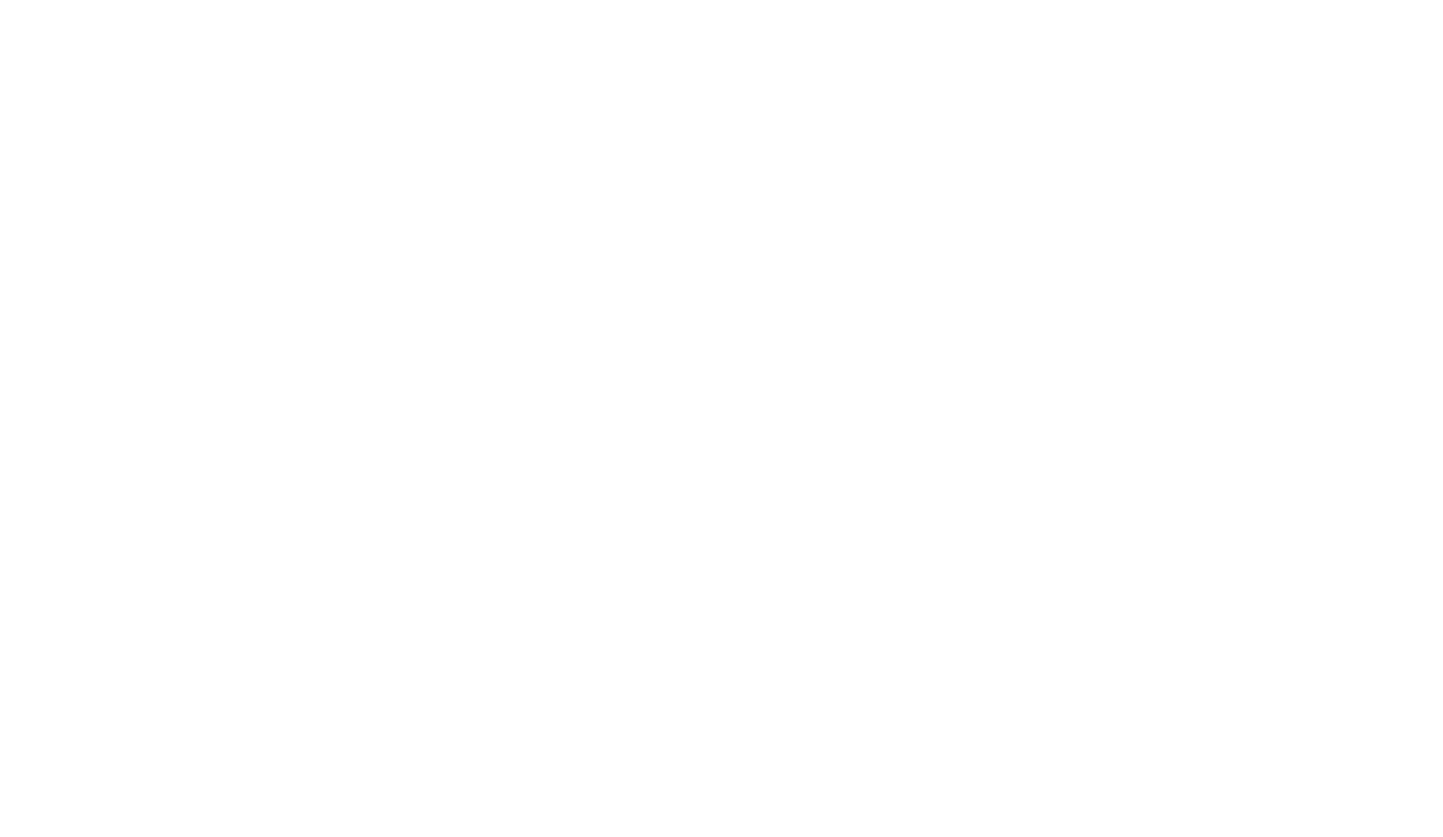
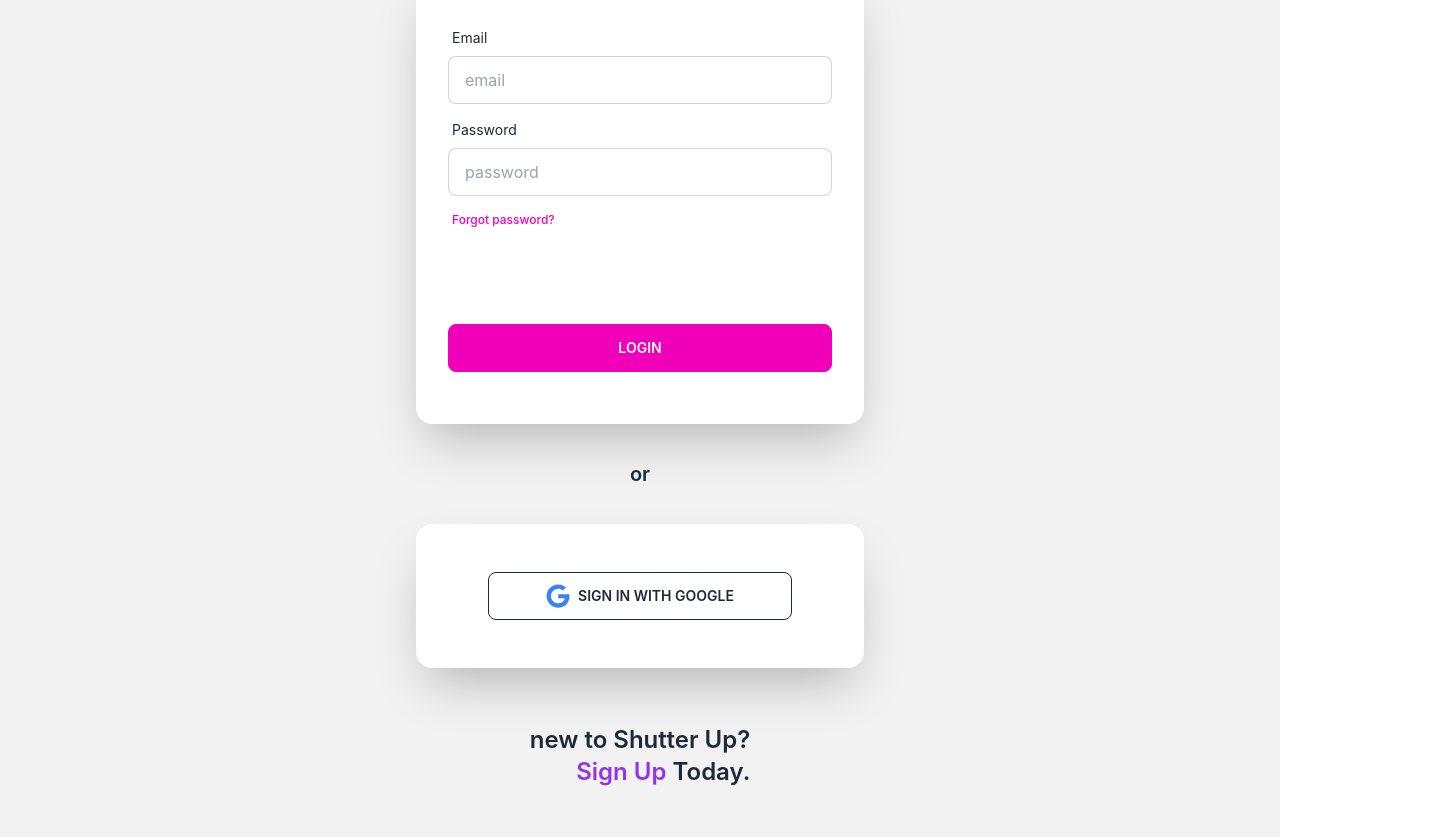
Before and after one commit to 17-35060-2Akash/shutter-up-client-side-assignment-11, a React (Create React App) app: page /login in a window 1280 px wide. Before the commit this address had no page. Shown: the part 260-1097 px from the top of the page, 1443 px wide, since content can reach past the window. Before the commit the page ends 800 px from the top, so only its background shows below. Built offline with nearby package versions, Linux system fonts and the light colour scheme.

Commit message:
login and signin form done

```diff
--- /dev/null
+++ b/src/Pages/Login/Login.js
@@ -0,0 +1,77 @@
+import React, { useState } from 'react';
+import { Link } from 'react-router-dom';
+import SocialLogin from '../Shared/SocialLogin/SocialLogin';
+
+
+const Login = () => {
+    const [fieldValue, setFieldValue] = useState({});
+
+    const handleOnSubmit = event => {
+        event.preventDefault();
+        console.log(fieldValue.email, fieldValue.password);
+
+    }
+
+    const handleOnChange = event => {
+        const field = event.target.name;
+        const value = event.target.value;
+
+        const newFieldValue = { ...fieldValue };
+        newFieldValue[field] = value;
+        setFieldValue(newFieldValue);
+
+
+    };
+
+    const handlegoogleform = event => {
+        event.preventDefault();
+    };
+
+    return (
+        <div className="hero min-h-screen bg-base-200">
+            <div className="hero-content flex-col lg:flex-col">
+                <div className="text-center lg:text-left">
+                    <h1 className="text-4xl font-bold py-10 text-secondary">Login Here!</h1>
+                </div>
+                <form onSubmit={handleOnSubmit} className="card  w-full max-w-md shadow-2xl bg-base-100" style={{ width: '28rem', height: '28rem' }}>
+                    <div className="card-body mt-3">
+                        <div className="form-control">
+                            <label className="label">
+                                <span className="label-text">Email</span>
+                            </label>
+                            <input onChange={handleOnChange} type="email" name='email' placeholder="email" className="input input-bordered" required />
+                        </div>
+                        <div className="form-control">
+                            <label className="label">
+                                <span className="label-text">Password</span>
+                            </label>
+                            <input onChange={handleOnChange} type="password" name='password' placeholder="password" className="input input-bordered" required />
+                            <label className="label pt-4">
+                                <a href="/login" className="label-text-alt link link-hover text-secondary font-medium">Forgot password?</a>
+                            </label>
+                        </div>
+                        <div className="form-control mt-20">
+                            <button type='submit' className="btn btn-secondary">Login</button>
+                        </div>
+                    </div>
+                </form>
+                <p className='text-center py-5 font-semibold text-xl'>or</p>
+
+                <form onSubmit={handlegoogleform} className="card  w-full max-w-md shadow-2xl bg-base-100" style={{ width: '', height: '' }}>
+                    <div className="card-body my-4">
+                        <SocialLogin></SocialLogin>
+                    </div>
+                </form>
+
+                <div className='py-10'>
+                    <p className='text-2xl font-semibold text-end'>new to Shutter Up? <br /><Link className='text-purple-600' to='/register'>
+                        Sign Up</Link> Today.</p>
+                </div>
+
+
+            </div>
+        </div>
+    );
+};
+
+export default Login;
--- a/src/Pages/Shared/Header/Header.js
+++ b/src/Pages/Shared/Header/Header.js
@@ -8,7 +8,7 @@ const Header = () => {
         <li className='font-semibold'><Link to='/'>My Reviews</Link></li>
         <li className='font-semibold'><Link to='/'>Add Service</Link></li>
         <li className='font-semibold'><Link to='/'>Blog</Link></li>
-        <li className='font-semibold'><Link to='/'>Login</Link></li>
+        <li className='font-semibold'><Link to='/login'>Login</Link></li>
         {/* {
             user?.email ?
                 <>
--- /dev/null
+++ b/src/Pages/Shared/SocialLogin/SocialLogin.js
@@ -0,0 +1,23 @@
+import { GoogleAuthProvider } from 'firebase/auth';
+import React, { useContext } from 'react';
+import { FaGoogle } from "react-icons/fa";
+import { Link } from 'react-router-dom';
+
+
+const SocialLogin = () => {
+
+
+    const handleGoogleSignIn = () => {
+
+    }
+
+    return (
+        <div className=''>
+            <div className='mx-10  '>
+                <button onClick={handleGoogleSignIn} className='btn btn-outline w-full py-2'><FaGoogle className='text-2xl mr-2 text-blue-500'></FaGoogle> Sign In with Google</button>
+            </div>
+        </div>
+    );
+};
+
+export default SocialLogin;
--- /dev/null
+++ b/src/Pages/SignUp/SignUp.js
@@ -0,0 +1,88 @@
+import React, { useState } from 'react';
+import { Link } from 'react-router-dom';
+import SocialLogin from '../Shared/SocialLogin/SocialLogin';
+
+const SignUp = () => {
+    const [fieldValue, setFieldValue] = useState({});
+
+
+    const handleOnSubmit = event => {
+        event.preventDefault();
+        console.log(fieldValue.name, fieldValue.photoURL, fieldValue.email, fieldValue.password);
+
+
+
+    };
+
+    const handleOnChange = event => {
+        const field = event.target.name;
+        const value = event.target.value;
+
+        const newFieldValue = { ...fieldValue };
+        newFieldValue[field] = value;
+        setFieldValue(newFieldValue);
+
+
+    };
+
+    const handlegoogleform = event => {
+        event.preventDefault();
+    };
+
+    return (
+        <div className="hero min-h-screen bg-base-200">
+            <div className="hero-content flex-col lg:flex-col">
+                <div className="text-center lg:text-left">
+                    <h1 className="text-4xl font-bold py-10 text-purple-600">Sign Up</h1>
+                </div>
+                <form onSubmit={handleOnSubmit} className="card  w-full max-w-md shadow-2xl bg-base-100" style={{ width: '28rem', height: '36rem' }}>
+                    <div className="card-body">
+                        <div className="form-control">
+                            <label className="label">
+                                <span className="label-text">Name</span>
+                            </label>
+                            <input onChange={handleOnChange} type="text" name='name' placeholder="name" className="input input-bordered" />
+                        </div>
+                        <div className="form-control">
+                            <label className="label">
+                                <span className="label-text">Photo URL</span>
+                            </label>
+                            <input onChange={handleOnChange} type="text" name='photoURL' placeholder="photo URL" className="input input-bordered" />
+                        </div>
+                        <div className="form-control">
+                            <label className="label">
+                                <span className="label-text">Email</span>
+                            </label>
+                            <input onChange={handleOnChange} type="email" name='email' placeholder="email" className="input input-bordered" required />
+                        </div>
+                        <div className="form-control">
+                            <label className="label">
+                                <span className="label-text">Password</span>
+                            </label>
+                            <input onChange={handleOnChange} type="password" name='password' placeholder="password" className="input input-bordered" required />
+
+                        </div>
+                        <div className="form-control mt-20">
+                            <button type='submit' className="btn btn-primary">Login</button>
+                        </div>
+                    </div>
+                </form>
+
+                <p className='text-center py-5 font-semibold text-xl'>or</p>
+
+                <form onSubmit={handlegoogleform} className="card  w-full max-w-md shadow-2xl bg-base-100" style={{ width: '', height: '' }}>
+                    <div className="card-body my-4">
+                        <SocialLogin></SocialLogin>
+                    </div>
+                </form>
+
+                <div className='py-10'>
+                    <p className='text-2xl font-semibold'>Already have an account? <br /><Link className='text-secondary' to='/login'>
+                        Login</Link> Here.</p>
+                </div>
+            </div>
+        </div>
+    );
+};
+
+export default SignUp;
```
Also changed, not shown: src/Router/Routes/routes.js (+10 -0 lines).
